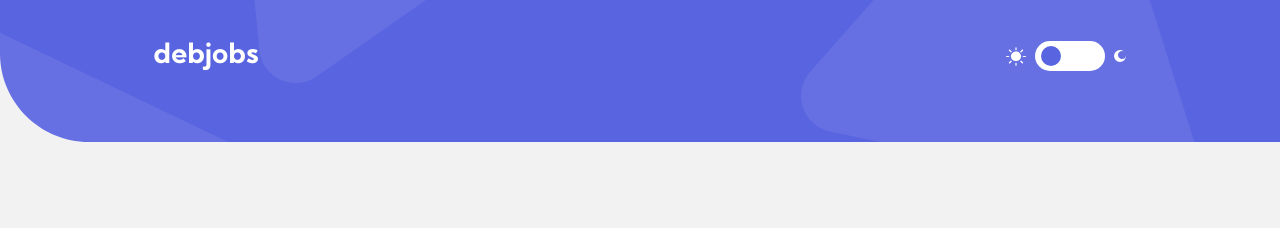
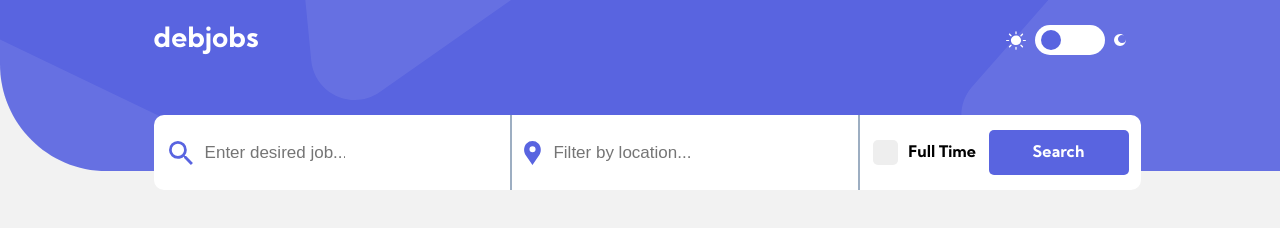
Before and after one commit to KPq66dw8L/github-api-jobs, a plain HTML site: page index.html in a window 1280 px wide. Drawn offline with nearby package versions, Linux system fonts and the light colour scheme; no server answers.

Commit message:
js can get input data and get api data

```diff
--- a/JS/app.js
+++ b/JS/app.js
@@ -1,12 +1,22 @@
+/* Obternir data du Form; -> pas besoin ici*/
+/* $("#research").serialize(); */
 
+$('a:first-child').click( function(e) {
+  e.preventDefault();
+  let jobName = encodeURIComponent(document.getElementById('job-name').value);
+  let locationName = encodeURIComponent(document.getElementById('location').value);
+  console.log(encodeURIComponent(jobName), encodeURIComponent(locationName));
 
-var settings = {
-  "url": "https://peaceful-ravine-72730.herokuapp.com/https://jobs.github.com/positions.json?description=python&full_time=true",
-  "method": "GET",
-  "timeout": 0,
-};
+  var settings = {
+    "url": "https://cors.bridged.cc/https://jobs.github.com/positions.json?description="+jobName+"&location="+locationName,
+    "method": "GET",
+    "timeout": 0,
+  };
+  console.log(settings.url);
+  $.ajax(settings).done(function (response) {
+    $("#test").html(response);
+    console.log(response);
+  });
 
-$.ajax(settings).done(function (response) {
-  $("#test").html(response[0].company);
-  console.log(response[0].company);
+  return false;
 });
--- a/css/main.scss
+++ b/css/main.scss
@@ -123,7 +123,7 @@ body {
         }
     }
 }
-/* The slider */
+/* Toggle switch: The slider */
 .slider {
     position: absolute;
     cursor: pointer;
@@ -159,27 +159,43 @@ body {
 /* Search bar */
 .search-container {
     display: flex;
-    justify-content: flex-start;
-    align-items: center;
+    justify-content: center;
     background-color: $white;
-    width: 350px;
+    width: 100%;
     height: 75px;
     border-radius: 10px;
+    padding-left: 15px;
+    .search-job {
+        display: flex;
+        justify-content: flex-start;
+        align-items: center;
+    }
+    .search-location {
+        display: flex;
+        justify-content: flex-start;
+        align-items: center;
+        height: 100%;
+        border-left: solid 2px $grey;
+        padding-left: 1vw;
+    }
+    form {
+        display: flex;
+        justify-content: space-between;
+        align-items: center;
+        flex-wrap: wrap;
+        width: 100%;
+    }
     input[type=text] {
         font-size: 17px;
         border: none;
         outline: none;
+        width: 11vw;
     }
-    button {
-        margin: 0 5px 0 30px;
-        background: $white;
-        font-size: 17px;
-        border: none;
-        cursor: pointer;
-        outline: none;
+    img {
+        margin: 0 10px 0 0;
     }
 }
-.search-container-black {
+/* .search-container-black {
     display: flex;
     justify-content: flex-start;
     align-items: center;
@@ -202,21 +218,29 @@ body {
         cursor: pointer;
         outline: none;
     }
+} */
+/* Checkbox */
+.search-checkbox {
+    margin-right: 1vw;
+    display: flex;
+    justify-content: center;
+    align-items: center;
+    height: 100%;
+    border-left: solid 2px $grey;
+    padding-left: 1vw;
 }
-/* Checkbox */
-/* The container */
 .container {
     display: block;
     position: relative;
     padding-left: 35px;
-    margin-bottom: 12px;
     cursor: pointer;
-    font-size: 17px;
+    margin-right: 1vw;
     -webkit-user-select: none;
     -moz-user-select: none;
     -ms-user-select: none;
     user-select: none;
     transition: 0.3s;
+    font-weight: 700;
     input { /* Hide the browser's default checkbox */
         position: absolute;
         opacity: 0;
@@ -264,16 +288,17 @@ body {
 }
 /* Le reste */
 .pattern-header {
-    position: absolute;
+    position: fixed;
     z-index: -1;
     top: 0;
-    width: 100%;
+    width: 1536px;
 }
 
 #header {
     display: flex;
     justify-content: space-between;
     align-items: center;
+    margin-bottom: 35px;
     h1 {
         color: $white;
     }
--- a/index.html
+++ b/index.html
@@ -24,9 +24,6 @@
         <!--[if lt IE 7]>
             <p class="browsehappy">You are using an <strong>outdated</strong> browser. Please <a href="#">upgrade your browser</a> to improve your experience.</p>
         <![endif]-->
-
-        <p id="test"></p>
-
 
             <!-- <div class="divBtn">
                 <a class="btn btn-1" href="#">Button 1</a>
@@ -69,7 +66,36 @@
                 </div>
             </section>
 
+            <div class="search-container">
+                <form action="#" id="research">
+                    <div class="search-job">
+                        <img src="assets/desktop/icon-search.svg" alt="">
+                        <input type="text" placeholder="Enter desired job..." name="job-name" id="job-name" autocomplete="off">
+                    </div>
+                    <div class="search-location">
+                        <img src="assets/desktop/icon-location.svg" alt="">
+                        <input type="text" placeholder="Filter by location..." name="location" id="location" autocomplete="off">
+                    </div>
+                    <div class="search-checkbox">
+                        <label class="container">Full Time
+                            <input type="checkbox">
+                            <span class="checkmark"></span>
+                        </label>
+                        <div class="divBtn">
+                            <a class="btn btn-1 btnSearch" href="javascript:;" >Search</a>
+                        </div>
+                    </div>
+
+                </form>
+            </div>
+
+            <div class="results">
+                <div class="element">
+                    <p id="test"></p>
+                </div>
+            </div>
+
         </div>
-        <script src="/JS/app.js" async defer></script>
+        <script src="./JS/app.js" async defer></script>
     </body>
 </html>
```
Also changed, not shown: css/main.css, 1 other file.
